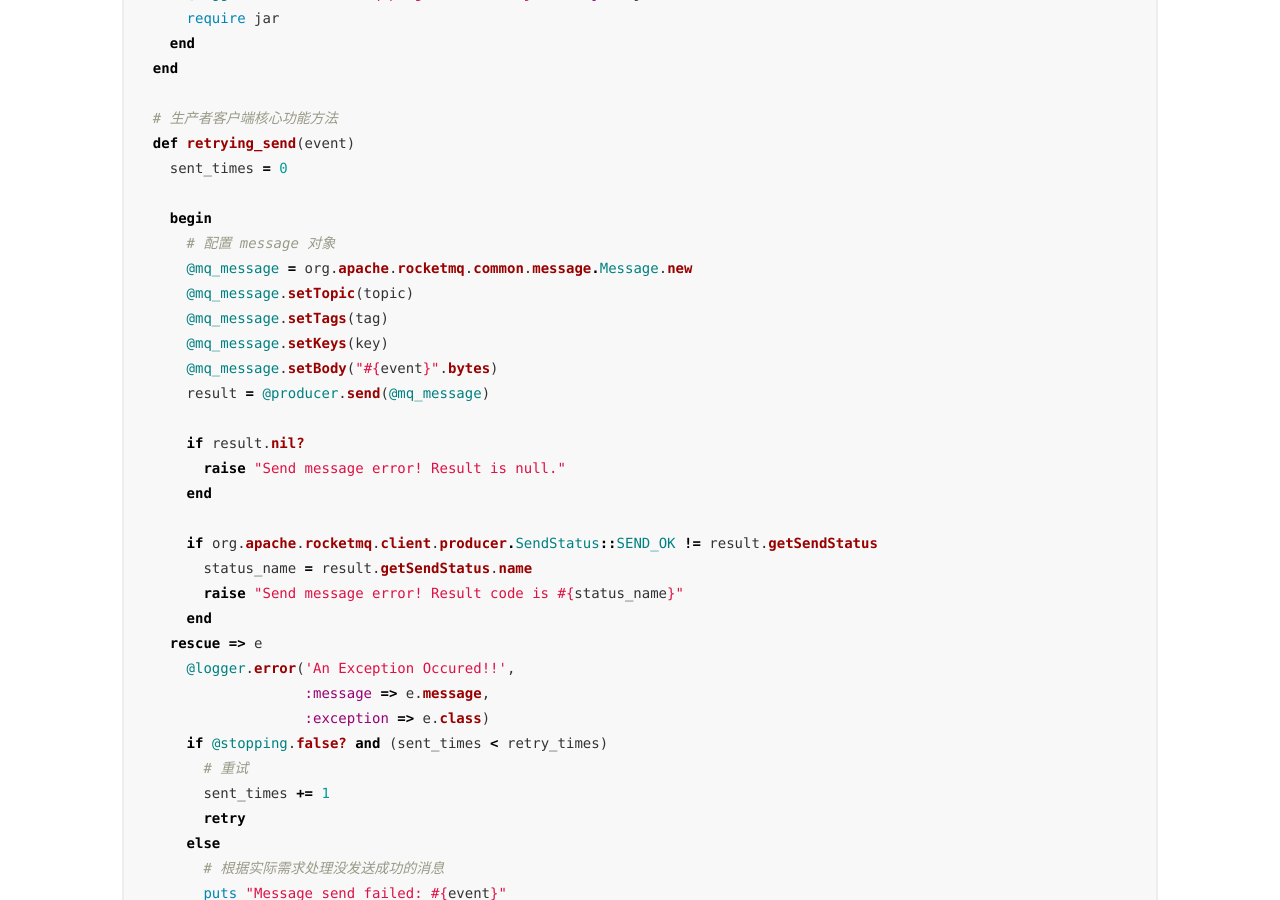
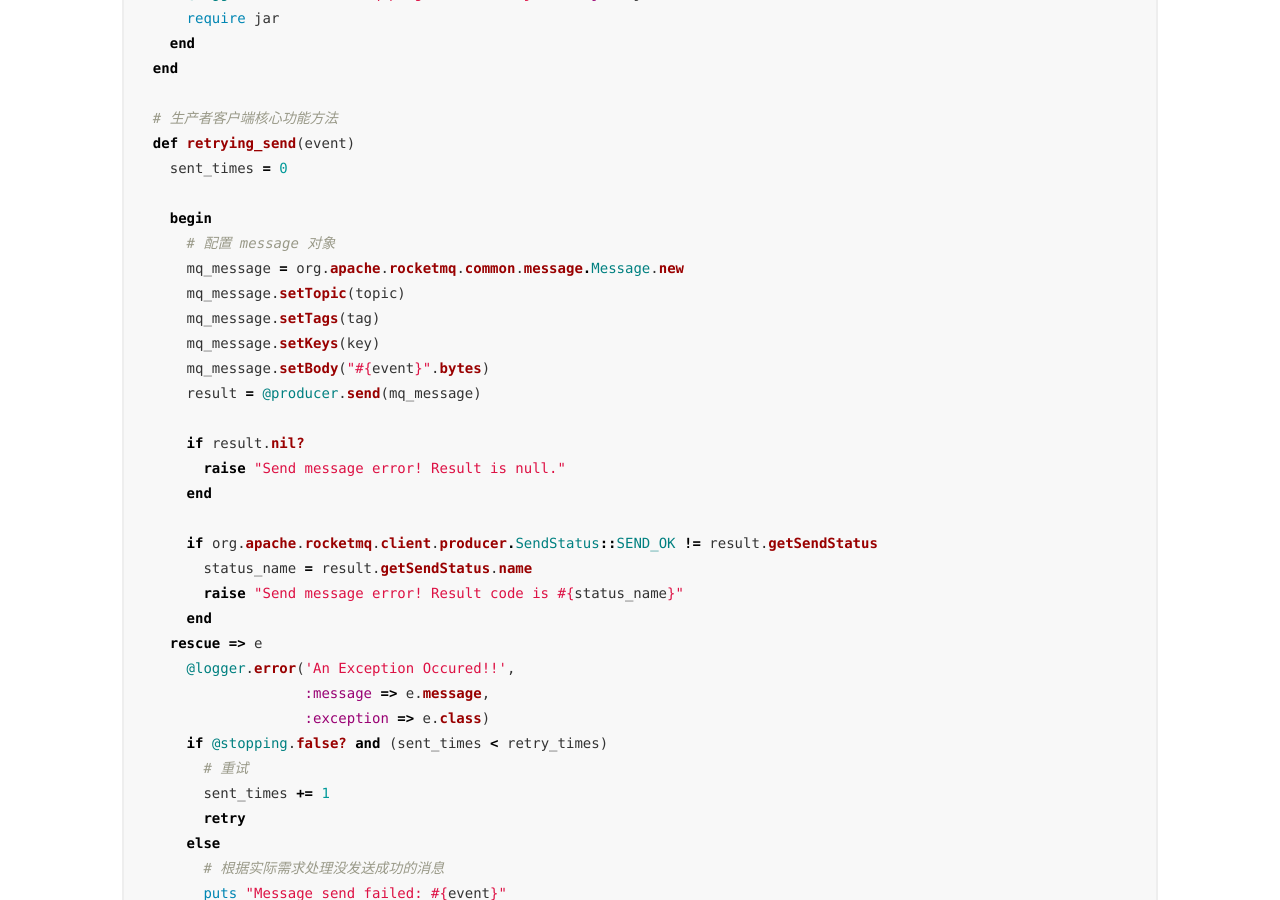
Before and after one commit to PriestTomb/PriestTomb.github.io, a Jekyll site: the page built from _posts/2019-01-06-logstash-output-rocketmq.md, in a window 1280 px wide and 900 px high, scrolled down 3796 px. Built offline with Jekyll 4.4.1, drawn with Linux system fonts in a browser that asks for light colours; nearby versions of some CDN libraries; comment, search, counter and statistics services are not loaded.

Commit message:
再更新一下代码部分。。

```diff
--- a/_posts/2019-01-06-logstash-output-rocketmq.md
+++ b/_posts/2019-01-06-logstash-output-rocketmq.md
@@ -152,12 +152,12 @@ class LogStash::Outputs::Rocketmq < LogStash::Outputs::Base
 
     begin
       # 配置 message 对象
-      @mq_message = org.apache.rocketmq.common.message.Message.new
-      @mq_message.setTopic(topic)
-      @mq_message.setTags(tag)
-      @mq_message.setKeys(key)
-      @mq_message.setBody("#{event}".bytes)
-      result = @producer.send(@mq_message)
+      mq_message = org.apache.rocketmq.common.message.Message.new
+      mq_message.setTopic(topic)
+      mq_message.setTags(tag)
+      mq_message.setKeys(key)
+      mq_message.setBody("#{event}".bytes)
+      result = @producer.send(mq_message)
 
       if result.nil?
         raise "Send message error! Result is null."
```
